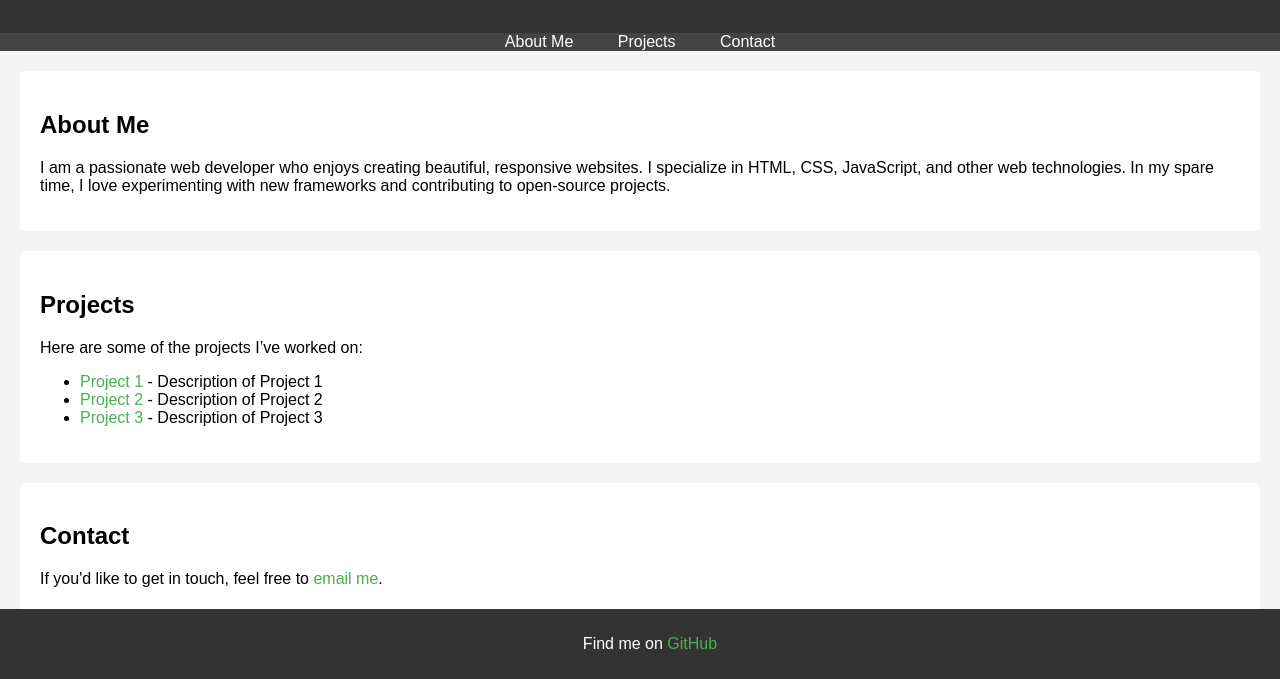
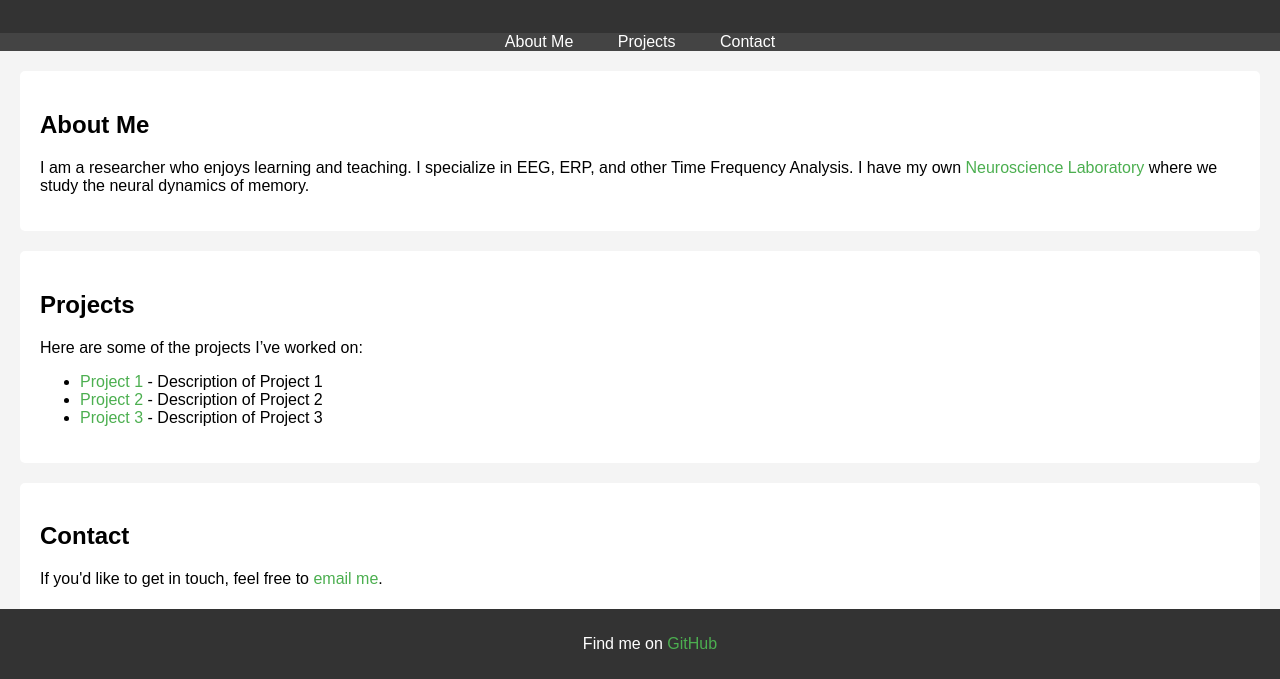
Before and after one commit to marioandreau/marioandreau, a plain HTML site: page index.html in a window 1280 px wide. Shown: the part 121-800 px from the top of the page. Drawn offline with Linux system fonts and the light colour scheme.

Commit message:
Update index.html

```diff
--- a/index.html
+++ b/index.html
@@ -87,9 +87,9 @@
     </nav>
 
     <section id="about">
-        <h2>About Me</h2>
-        <p>I am a passionate web developer who enjoys creating beautiful, responsive websites. I specialize in HTML, CSS, JavaScript, and other web technologies. In my spare time, I love experimenting with new frameworks and contributing to open-source projects.</p>
-    </section>
+    <h2>About Me</h2>
+    <p>I am a researcher who enjoys learning and teaching. I specialize in EEG, ERP, and other Time Frequency Analysis. I have my own <a href="https://www.usal.edu.ar/psico/laboratorio-de-neurociencias/" target="_blank">Neuroscience Laboratory</a> where we study the neural dynamics of memory.</p>
+</section>
 
     <section id="projects">
         <h2>Projects</h2>
```
